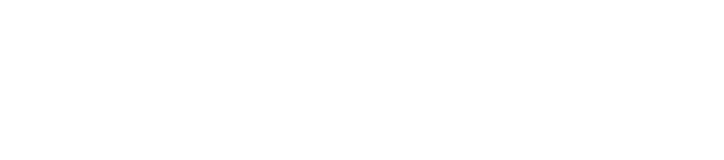
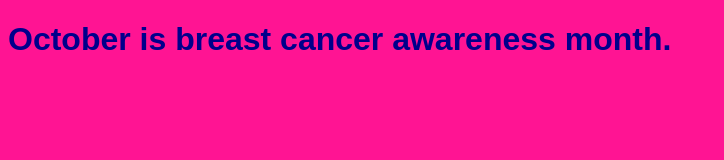
Before and after one commit to Jhenderkott/three-commits-deep, a plain HTML site: page index.html in a window 1280 px wide. Shown: the whole page, without its empty margins (0-724 px from the left). Drawn offline with Linux system fonts and the light colour scheme.

Commit message:
added a stylesheet and some text

```diff
--- a/index.html
+++ b/index.html
@@ -1,11 +1,16 @@
 <!DOCTYPE html>
 <html lang="en">
+
 <head>
     <meta charset="UTF-8">
     <meta name="viewport" content="width=device-width, initial-scale=1.0">
-    <title>Document</title>
+    <link rel="stylesheet" href="styles.css">
+    <title>Breast Cancer Awareness Month</title>
 </head>
+
 <body>
+    <p>
+    <h1>October is breast cancer awareness month.</h1>
+    </p>
 
-</body>
 </html>
--- /dev/null
+++ b/styles.css
@@ -0,0 +1,4 @@
+body {background-color: deeppink;
+    font-family: fantasy;
+    color: darkblue;
+}
```
